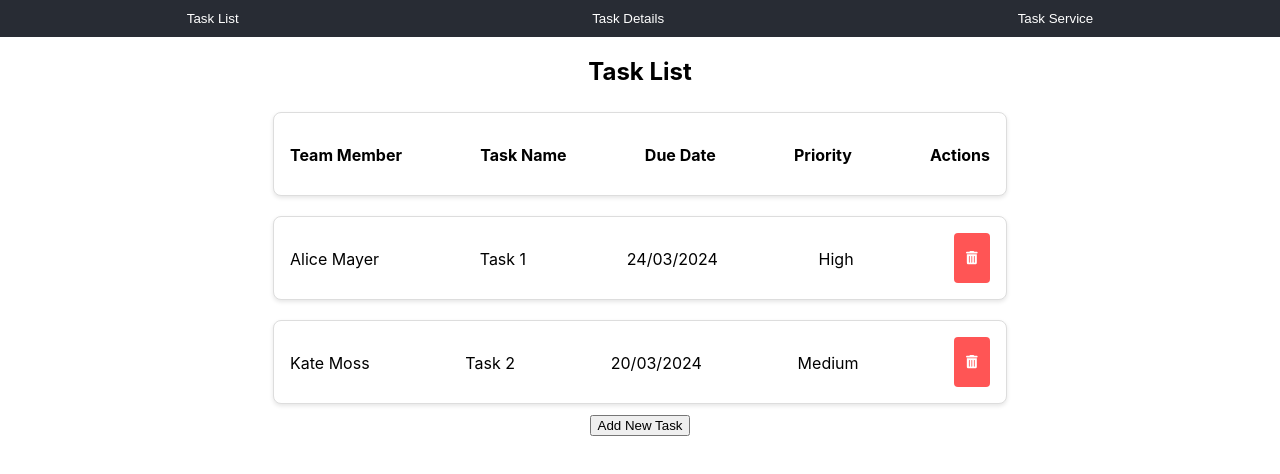
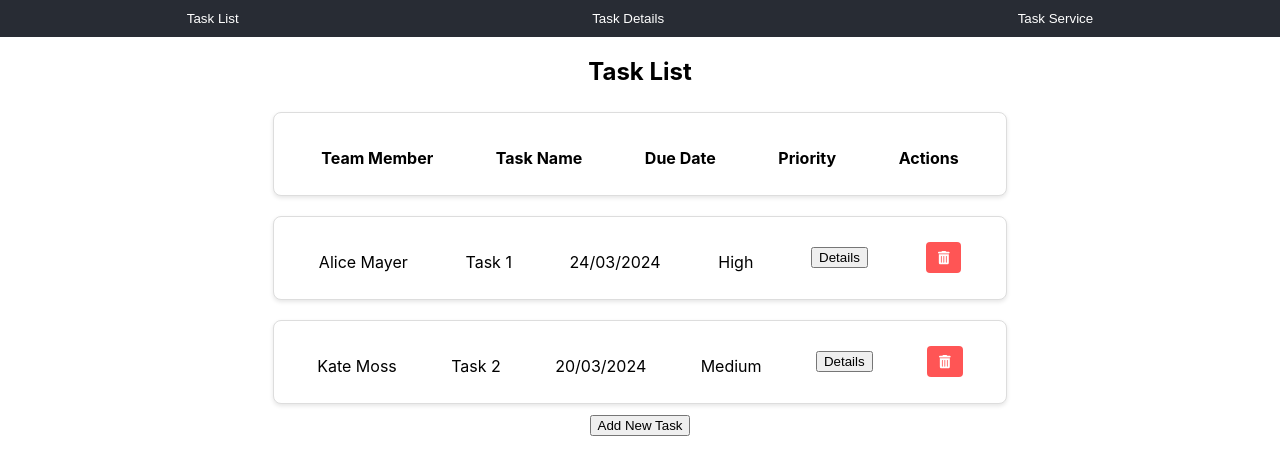
Before and after one commit to omkarjadhav0214/task_manager, a React (Create React App) app: page /tasks/1 in a window 1280 px wide. Shown: the top 474 px of the page. Built offline with nearby package versions, Linux system fonts and the light colour scheme.

Commit message:
TaskDetailComponent Added

```diff
--- a/package.json
+++ b/package.json
@@ -9,8 +9,12 @@
     "@testing-library/jest-dom": "^5.17.0",
     "@testing-library/react": "^13.4.0",
     "@testing-library/user-event": "^13.5.0",
+    "bootstrap": "^5.3.3",
     "react": "^18.2.0",
+    "react-bootstrap": "^2.10.1",
     "react-dom": "^18.2.0",
+    "react-router": "^6.22.3",
+    "react-router-dom": "^6.22.3",
     "react-scripts": "5.0.1",
     "web-vitals": "^2.1.4"
   },
--- a/src/App.js
+++ b/src/App.js
@@ -1,21 +1,71 @@
 import './App.css';
 import Navbar from './Components/Navbar';
 import TaskList from './Components/TaskList';
-import TaskDetails from './Components/TaskDetails';
+// import TaskDetails from './Components/TaskDetails';
 import TaskService from './Components/TaskService';
 import { useState } from 'react';
+import { createBrowserRouter ,RouterProvider} from "react-router-dom";
+import TaskDetail from './Components/TaskDetail';
+import { create } from 'mathjs';
 
 
 const App = ()=> {
-  const[activeTab, setActiveTab] = useState('taskList');
-  return (
-    <div className="App">
-      <Navbar setActiveTab={setActiveTab}/>
-      {activeTab === 'taskList' && <TaskList/>}
-      {activeTab === 'taskDetail' && <TaskDetails/>}
-      {activeTab === 'taskService' && <TaskService />}
-    </div>
-  );
+
+  // const router = createBrowserRouter([
+  //   {
+  //     path:'/',
+  //     element: <TaskList/>
+  //   },
+  //   {
+  //     path:'/tasks/:id',
+  //     element: <TaskDetail/>
+  //   }
+  // ])
+
+  const [activeTab, setActiveTab] = useState('taskList');
+  const [taskDetailId , setTaskDetailId] = useState(0)
+  const [tasks, setTasks] = useState([
+    {
+      id: 1,
+      teamMember: "Alice Mayer",
+      name: "Task 1",
+      dueDate: "24/03/2024",
+      priority: "High",
+    },
+    {
+      id: 2,
+      teamMember: "Kate Moss",
+      name: "Task 2",
+      dueDate: "20/03/2024",
+      priority: "Medium",
+    },
+  ]);
+
+ return (
+
+     <div className="App">
+       <Navbar setActiveTab={setActiveTab} />
+       {activeTab === "taskList" && (
+         <TaskList
+           setActiveTab={setActiveTab}
+           setTaskDetailId={setTaskDetailId}
+           tasks={tasks}
+           setTasks={setTasks}
+         />
+       )}
+       {activeTab === "taskDetail" && (
+         <TaskDetail
+           setActiveTab={setActiveTab}
+           setTaskDetailId={setTaskDetailId}
+           taskDetailId={taskDetailId}
+           tasks={tasks}
+           setTasks={setTasks}
+         />
+       )}
+       {/* {activeTab === "taskService" && <TaskService />} */}
+     </div>
+
+ );
 }
 
 export default App;
--- a/src/Components/Task.css
+++ b/src/Components/Task.css
@@ -11,7 +11,8 @@
     background-color: #fff;
     box-shadow: 0 2px 4px rgba(0, 0, 0, 0.1);
     display: flex;
-    justify-content: space-between;
+    justify-content: space-around;
+    align-items: center;
   }
 
   .task-info {
--- a/src/Components/Task.js
+++ b/src/Components/Task.js
@@ -1,18 +1,29 @@
 // Task.js
-
 import React from 'react';
+import { BrowserRouter as Router, Route, Routes, Link } from "react-router-dom";
 import PropTypes from 'prop-types';
 import './Task.css';
 import { FontAwesomeIcon } from '@fortawesome/react-fontawesome';
 import { faTrashAlt } from '@fortawesome/free-solid-svg-icons';
 
-const Task = ({ teamMember, name, dueDate, priority, onDelete }) => {
+
+const Task = ({ id, onDelete  , setActiveTab, setTaskDetailId , teamMember , name , dueDate , priority }) => {
   return (
     <div className="task">
       <p className="task-info">{teamMember}</p>
       <p className="task-info">{name}</p>
       <p className="task-info">{dueDate}</p>
       <p className="task-info">{priority}</p>
+      <button
+        className="details-button"
+        onClick={function() {
+          setActiveTab("taskDetail")
+          setTaskDetailId(id)
+        }}
+      >
+        {/* <Link to={`/tasks/${id}`}>Details</Link> */}
+        Details
+      </button>
       <button className="delete-button" onClick={onDelete}>
         <FontAwesomeIcon icon={faTrashAlt} />
       </button>
--- /dev/null
+++ b/src/Components/TaskDetail.js
@@ -0,0 +1,81 @@
+import React, { useEffect, useState } from "react";
+import { Button, Form } from "react-bootstrap";
+import TaskForm from "./TaskForm";
+
+const TaskDetail = ({ setActiveTab, setTaskDetailId, tasks , taskDetailId , setTasks}) =>{
+
+  const [showTaskForm , setShowTaskForm] = useState(false)
+  const [updateInProcess , setUpdateInProcess] = useState(false)
+
+  useEffect(() => {
+    const foundTask = findTaskById(taskDetailId);
+  }, [taskDetailId, tasks]);
+
+  const findTaskById = (taskDetailId) => {
+    return tasks.find((t) => t.id === taskDetailId);
+  };
+
+  const foundTask = findTaskById(taskDetailId);
+
+   const handleUpdateTask = (updatedObj) => {
+     console.log(updatedObj);
+     console.log("Task getting Updated");
+     //find the id in the tasks and
+    //  const taskGettingUpdated = tasks.find((t) => t.id === taskDetailId);
+    //  console.log(taskGettingUpdated);
+     const updatedTaskList = tasks.map((t)=>{
+      if(t.id === taskDetailId){
+        return {...t , ...updatedObj}
+      }
+      else{
+        return t
+      }
+     })
+    //  console.log(updatedTaskList);
+     setTasks(updatedTaskList)
+
+   };
+
+  return (
+    <div>
+      <button
+        onClick={() => {
+          setActiveTab("taskList");
+          setTaskDetailId(0);
+        }}
+      >
+        Show All Tasks
+      </button>
+
+      {foundTask && (
+        <div>
+          <p>Team Member: {foundTask.teamMember}</p>
+          <p>Name : {foundTask.name}</p>
+          <p>dueDate : {foundTask.dueDate}</p>
+          <p>Priority: {foundTask.priority}</p>
+
+          <button
+            onClick={() => {
+              console.log("Update Started");
+              setShowTaskForm(true);
+              setUpdateInProcess(true);
+            }}
+          >
+            Update
+          </button>
+        </div>
+      )}
+      {showTaskForm && (
+        <TaskForm
+          onUpdateTask={handleUpdateTask}
+          onCancel={() => setShowTaskForm(false)}
+          updateInProcess={updateInProcess}
+          setUpdateInProcess={setUpdateInProcess}
+          currentTaskToUpdate={foundTask}
+        />
+      )}
+    </div>
+  );
+}
+
+export default TaskDetail;
--- a/src/Components/TaskDetails.js
+++ /dev/null
@@ -1,9 +0,0 @@
-import React from 'react'
-
-function TaskDetails() {
-  return (
-    <div>TaskDetails</div>
-  )
-}
-
-export default TaskDetails
--- a/src/Components/TaskForm.js
+++ b/src/Components/TaskForm.js
@@ -3,26 +3,46 @@
 import React, { useState } from 'react';
 import PropTypes from 'prop-types';
 import './TaskForm.css';
+import { useEffect } from 'react';
 
-const TaskForm = ({ onAddTask, onCancel }) => {
-  const [teamMember, setTeamMember] = useState('');
-  const [taskName, setTaskName] = useState('');
-  const [dueDate, setDueDate] = useState('');
-  const [priority, setPriority] = useState('');
+const TaskForm = ({
+  onAddTask,
+  onUpdateTask,
+  onCancel,
+  updateInProcess,
+  currentTaskToUpdate,
+  setUpdateInProcess
+}) => {
+  const [teamMember, setTeamMember] = useState("");
+  const [taskName, setTaskName] = useState("");
+  const [dueDate, setDueDate] = useState("");
+  const [priority, setPriority] = useState("");
   const [errors, setErrors] = useState({});
+
+  useEffect(() => {
+    // Update state only when updateInProcess changes
+    if (updateInProcess && currentTaskToUpdate) {
+      console.log(currentTaskToUpdate);
+      setTeamMember(currentTaskToUpdate.teamMember);
+      setTaskName(currentTaskToUpdate.name);
+      setDueDate(currentTaskToUpdate.dueDate);
+      setPriority(currentTaskToUpdate.priority);
+    }
+  }, [updateInProcess, currentTaskToUpdate]);
 
   const handleAddTask = () => {
     const validationErrors = {};
 
     // Validate taskName
     if (taskName.length < 5) {
-      validationErrors.taskName = 'Task name must be at least 5 characters long';
+      validationErrors.taskName =
+        "Task name must be at least 5 characters long";
     }
 
     // Validate dueDate
-    const currentDate = new Date().toISOString().split('T')[0];
+    const currentDate = new Date().toISOString().split("T")[0];
     if (dueDate < currentDate) {
-      validationErrors.dueDate = 'Due date cannot be in the past';
+      validationErrors.dueDate = "Due date cannot be in the past";
     }
 
     if (Object.keys(validationErrors).length > 0) {
@@ -42,11 +62,24 @@ const TaskForm = ({ onAddTask, onCancel }) => {
   };
 
   const resetForm = () => {
-    setTeamMember('');
-    setTaskName('');
-    setDueDate('');
-    setPriority('');
+    setTeamMember("");
+    setTaskName("");
+    setDueDate("");
+    setPriority("");
     setErrors({});
+  };
+
+  const handleUpdateTask = () => {
+    const obj = {
+      id: currentTaskToUpdate.id,
+      teamMember,
+      name: taskName,
+      dueDate,
+      priority,
+    };
+    // console.log(t);
+
+    onUpdateTask(obj);
   };
 
   return (
@@ -55,25 +88,49 @@ const TaskForm = ({ onAddTask, onCancel }) => {
         <h3>Add New Task</h3>
         <label>
           Team Member:
-          <input type="text" value={teamMember} onChange={(e) => setTeamMember(e.target.value)} />
+          <input
+            type="text"
+            value={teamMember}
+            onChange={(e) => setTeamMember(e.target.value)}
+          />
         </label>
         <label>
           Task Name:
-          <input type="text" value={taskName} onChange={(e) => setTaskName(e.target.value)} />
-          {errors.taskName && <p className="error-message">{errors.taskName}</p>}
+          <input
+            type="text"
+            value={taskName}
+            onChange={(e) => setTaskName(e.target.value)}
+          />
+          {errors.taskName && (
+            <p className="error-message">{errors.taskName}</p>
+          )}
         </label>
         <label>
           Due Date:
-          <input type="date" value={dueDate} onChange={(e) => setDueDate(e.target.value)} />
+          <input
+            type="date"
+            value={dueDate}
+            onChange={(e) => setDueDate(e.target.value)}
+          />
           {errors.dueDate && <p className="error-message">{errors.dueDate}</p>}
         </label>
         <label>
           Priority:
-          <input type="text" value={priority} onChange={(e) => setPriority(e.target.value)} />
+          <input
+            type="text"
+            value={priority}
+            onChange={(e) => setPriority(e.target.value)}
+          />
         </label>
         <div className="form-buttons">
-          <button onClick={handleAddTask}>Add Task</button>
-          <button onClick={onCancel}>Cancel</button>
+          {updateInProcess ? (
+            <button onClick={handleUpdateTask}>Update Task</button>
+          ) : (
+            <button onClick={handleAddTask}>Add Task </button>
+          )}
+          <button onClick={(onCancel)}>
+            Cancel
+          </button>
         </div>
       </div>
     </div>
--- a/src/Components/TaskList.js
+++ b/src/Components/TaskList.js
@@ -5,12 +5,27 @@ import Task from './Task';
 import TaskForm from './TaskForm';
 import './TaskList.css';
 
-const TaskList = () => {
+const TaskList = ({ setActiveTab , setTaskDetailId , tasks , setTasks}) => {
   const [showTaskForm, setShowTaskForm] = useState(false);
-  const [tasks, setTasks] = useState([
-    { id: 1, teamMember: 'Alice Mayer', name: 'Task 1', dueDate: '24/03/2024', priority: 'High' },
-    { id: 2, teamMember: 'Kate Moss', name: 'Task 2', dueDate: '20/03/2024', priority: 'Medium' },
-  ]);
+  // const [tasks, setTasks] = useState([
+  //   {
+  //     id: 1,
+  //     teamMember: "Alice Mayer",
+  //     name: "Task 1",
+  //     dueDate: "24/03/2024",
+  //     priority: "High",
+  //   },
+  //   {
+  //     id: 2,
+  //     teamMember: "Kate Moss",
+  //     name: "Task 2",
+  //     dueDate: "20/03/2024",
+  //     priority: "Medium",
+  //   },
+  // ]);
+  // for(let i = 0 ; i < tasks.length ; i++){
+  //   console.log(tasks[i]);
+  // }
 
   const handleAddTask = (newTask) => {
     setTasks([...tasks, newTask]);
@@ -36,18 +51,26 @@ const TaskList = () => {
         {tasks.map((task) => (
           <Task
             key={task.id}
+            id={task.id}
             teamMember={task.teamMember}
             name={task.name}
             dueDate={task.dueDate}
             priority={task.priority}
             onDelete={() => handleDeleteTask(task.id)}
+            setActiveTab={setActiveTab}
+            setTaskDetailId={setTaskDetailId}
           />
         ))}
       </div>
       <button className="add-task-button" onClick={() => setShowTaskForm(true)}>
         Add New Task
       </button>
-      {showTaskForm && <TaskForm onAddTask={handleAddTask} onCancel={() => setShowTaskForm(false)} />}
+      {showTaskForm && (
+        <TaskForm
+          onAddTask={handleAddTask}
+          onCancel={() => setShowTaskForm(false)}
+        />
+      )}
     </div>
   );
 };
```
Also changed, not shown: 1 other file (tests, documents, lock files or other folders).
